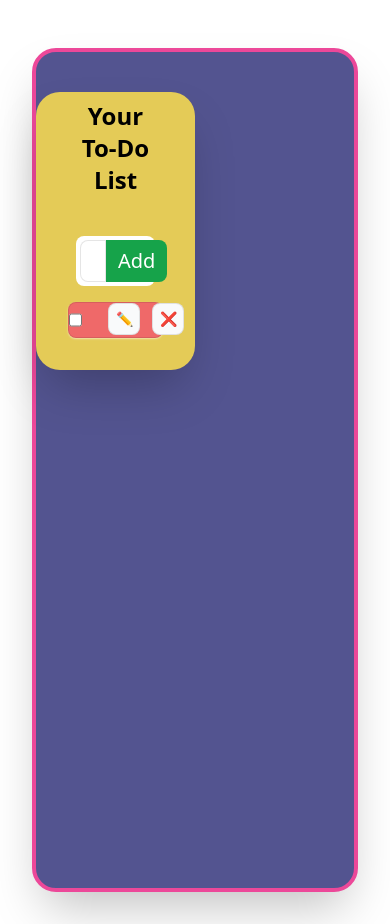
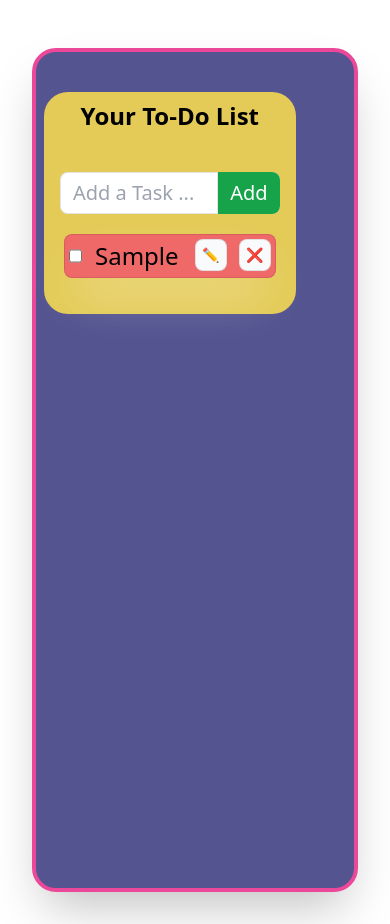
Before and after one commit to nishantkr02/ToDoList, a React (Vite) app: page / in a window 390 px wide. Both pictures are taken after typing "Sample" into the empty fields and a click on the button "Add". Built offline with nearby package versions, Linux system fonts and the light colour scheme.

Commit message:
style update
Mobile friendly

```diff
--- a/src/App.jsx
+++ b/src/App.jsx
@@ -64,10 +64,10 @@ useEffect(()=>{
   return (
     <TodoProvider
     value={{todos,addTodo,updateTodo,deleteTodo,toggleComplete}}>
-    <div className=" mt-4 width bg-[#535490]  text-black border-4  rounded-3xl shadow-2xl border-pink-500 items-center min-h-screen py-8 md:px-2">
-                <div className="mt-1 w-6/12 sm:w-full items-center  shadow-2xl rounded-3xl   text-black bg-[#E4CB57] sm:mx-auto px-8 pb-8 ">
+    <div className=" mt-4 width bg-[#535490]  text-black border-4  rounded-3xl shadow-2xl border-pink-500 items-center min-h-screen py-8 px-2 ">
+                <div className=" mt-1 w-10/12 sm:w-full bg-[#E4CB57] rounded-3xl px-4 pb-8   ">
                     <h1 className="text-2xl text-black font-bold text-center p-2 mb-8 mt-2"> Your To-Do List </h1>
-                    <div className="mb-4 mx-2 p-1 bg-white text-xl  rounded-lg">
+                    <div className="mb-4 mx-auto  bg-white text-xl  rounded-lg">
                         {/* Todo form goes here */}
                         <TodoForm/>
                     </div>
@@ -77,7 +77,7 @@ useEffect(()=>{
                       {
                         todos.map((todoItem)=> (
                          <div key={todoItem.id}
-                         className='w-full text-xl'>
+                         className='w-full text-xl p-1 '>
                            <TodoItem anyTodo={todoItem}/>
                           </div>
                         ))
--- a/src/Components/TodoItem.jsx
+++ b/src/Components/TodoItem.jsx
@@ -34,7 +34,7 @@ const toggleHandler = () =>{
 
 return (
 <div
-    className={`flex border border-black/10 rounded-lg  gap-x-3 shadow-sm shadow-white/50 duration-300  text-black text-2xl  ${
+    className={`flex border border-black/10 rounded-lg  gap-x-3 shadow-2xl shadow-white/50 duration-300  text-black text-2xl p-1 ${
         anyTodo.completed ? "bg-[#82E17F]" : "bg-[#EF6969]"
     }`}
 >
@@ -46,7 +46,7 @@ return (
     />
     <input
         type="text"
-        className={`border outline-none w-full bg-transparent rounded-lg ${
+        className={`border  outline-none w-full bg-transparent rounded-lg ${
             isTodoEditable ? "border-black/10 px-2" : "border-transparent"
         } ${anyTodo.completed ? "line-through" : ""}`}
         value={todoMessage}
```
